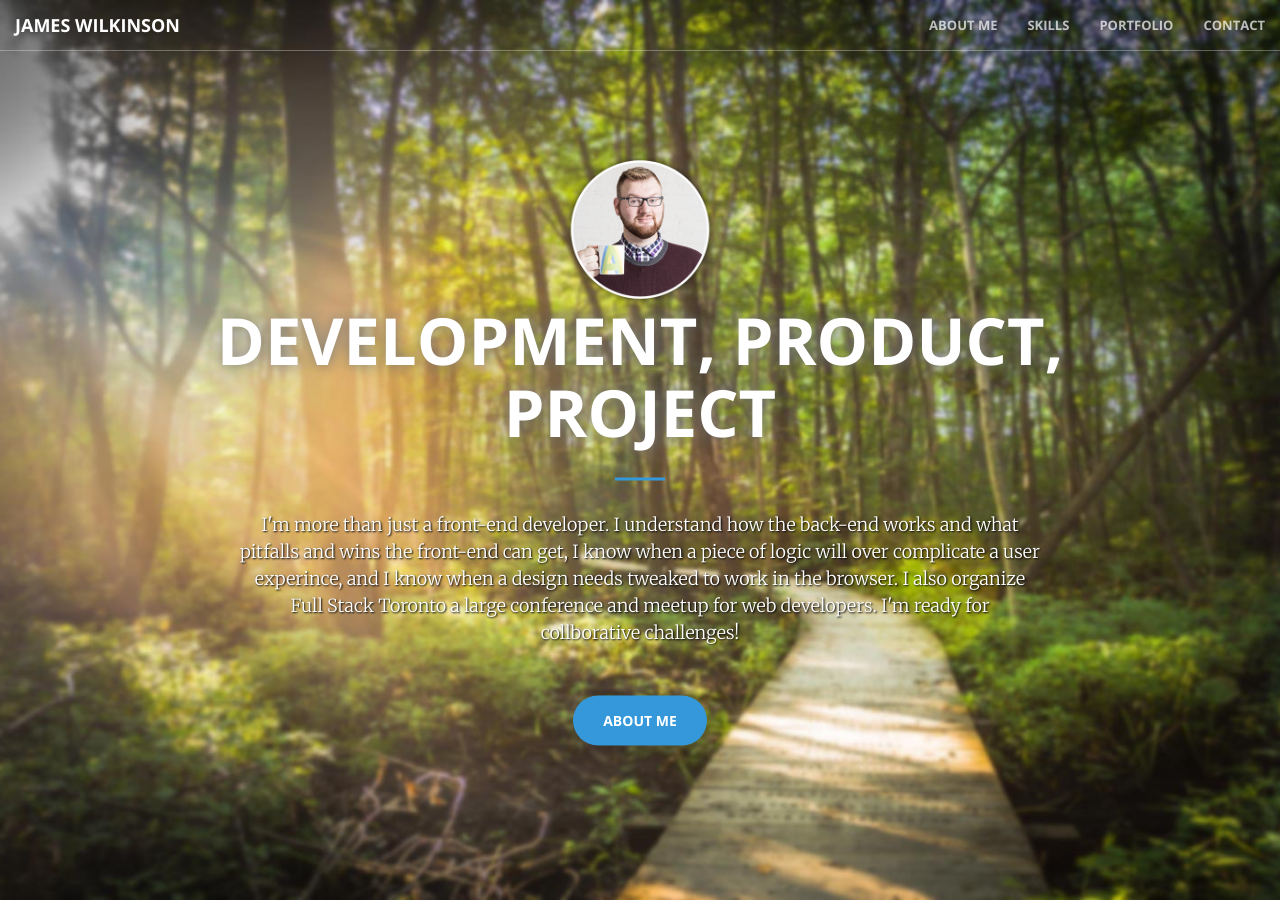
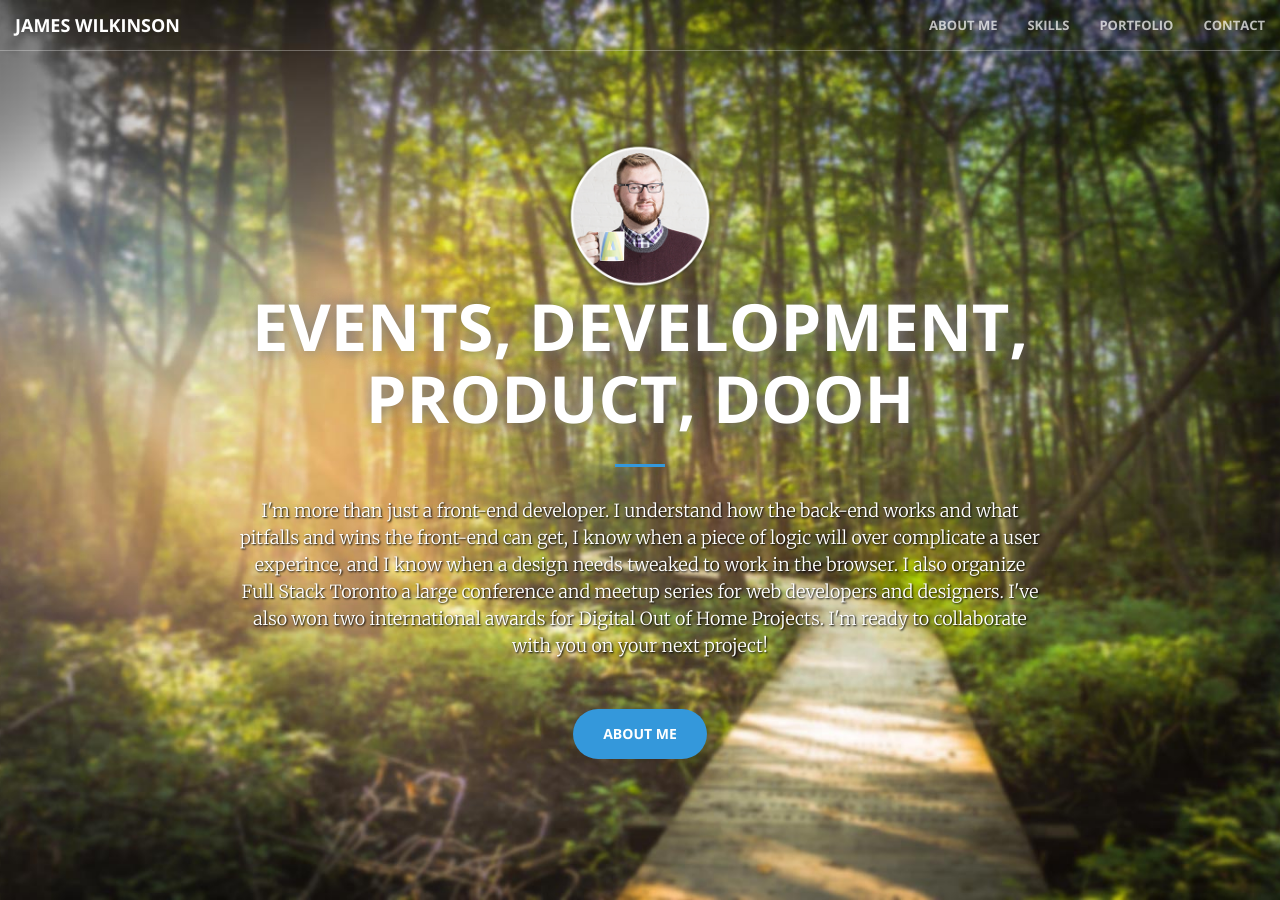
Before and after one commit to gitjameswilk/gitjameswilk.github.io, a Jekyll site: the page built from index.html, in a window 1280 px wide and 900 px high. Built offline with Jekyll 4.4.1, drawn with Linux system fonts in a browser that asks for light colours.

Commit message:
spelling error

```diff
--- a/_includes/head.html
+++ b/_includes/head.html
@@ -4,7 +4,7 @@
     <meta http-equiv="X-UA-Compatible" content="IE=edge">
     <meta name="viewport" content="width=device-width, initial-scale=1">
 
-    <title>{{ page.title }} | James Wilkinson - Development, Produt, Project | Toronto, ON, Canada</title>
+    <title>{{ page.title }} | James Wilkinson - Events, Development, Product, DOOH | Toronto, ON, Canada</title>
 
     <!-- Bootstrap Core CSS -->
     <link rel="stylesheet" href="/css/bootstrap.min.css" type="text/css">
--- a/_includes/header.html
+++ b/_includes/header.html
@@ -2,9 +2,9 @@
     <div class="header-content">
         <div class="header-content-inner">
             <img src="/img/james.png" alt="James Wilkinson" class="profile-image" />
-            <h1>Development, Product, Project</h1>
+            <h1>Events, Development, Product, DOOH</h1>
             <hr>
-            <p>I'm more than just a front-end developer. I understand how the back-end works and what pitfalls and wins the front-end can get, I know when a piece of logic will over complicate a user experince, and I know when a design needs tweaked to work in the browser. I also organize Full Stack Toronto a large conference and meetup for web developers. I'm ready for collborative challenges!</p>
+            <p>I'm more than just a front-end developer. I understand how the back-end works and what pitfalls and wins the front-end can get, I know when a piece of logic will over complicate a user experince, and I know when a design needs tweaked to work in the browser. I also organize Full Stack Toronto a large conference and meetup series for web developers and designers. I've also won two international awards for Digital Out of Home Projects. I'm ready to collaborate with you on your next project!</p>
             <a href="#about" class="btn btn-primary btn-xl page-scroll">About Me</a>
         </div>
     </div>
```
